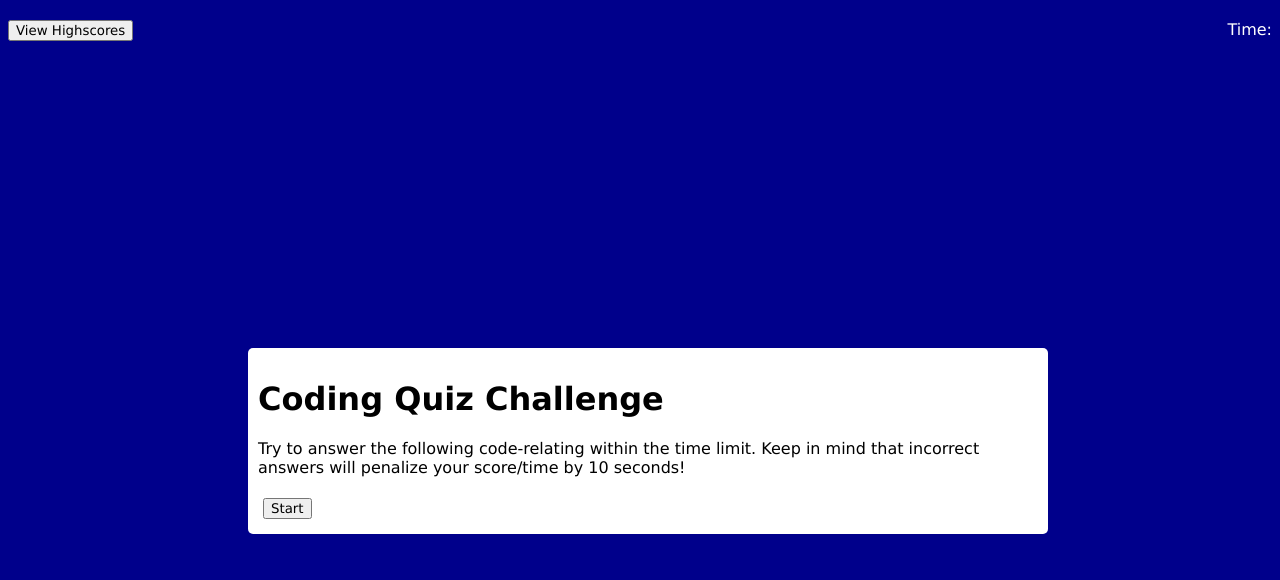
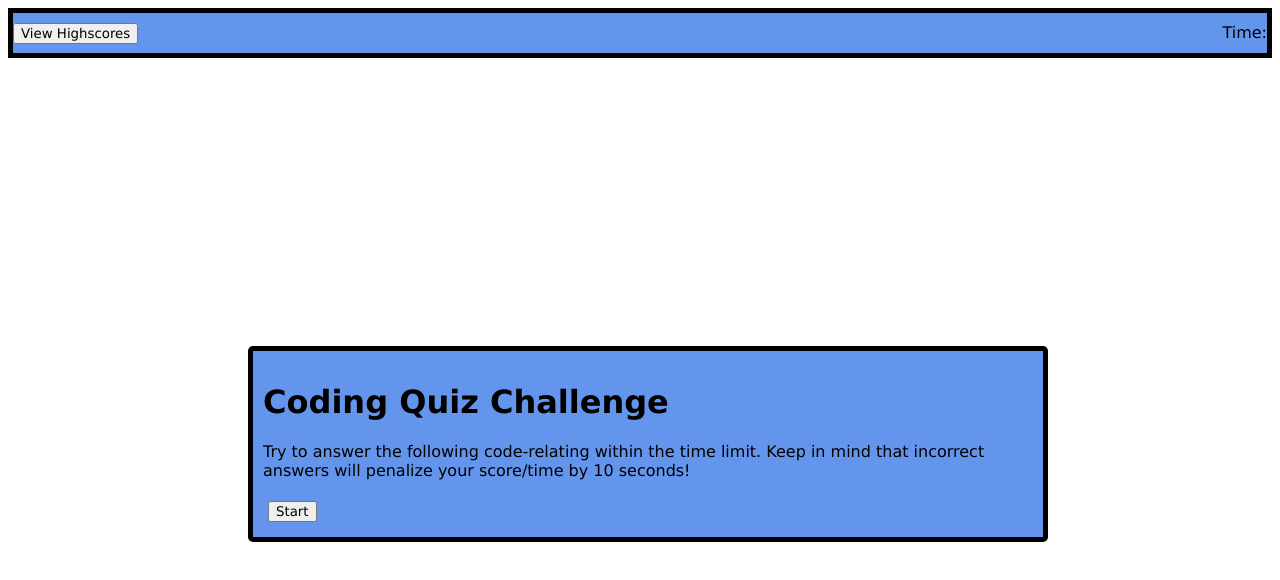
Before and after one commit to ashak90/04-code-quiz, a plain HTML site: page index.html in a window 1280 px wide. Drawn offline with Linux system fonts and the light colour scheme.

Commit message:
changed the styling of the page

```diff
--- a/css/style.css
+++ b/css/style.css
@@ -3,26 +3,33 @@
     font-family: 'Lucida Sans', 'Lucida Sans Regular', 'Lucida Grande', 'Lucida Sans Unicode', Geneva, Verdana, sans-serif;
 }
 
-body {
-    background-color: darkblue;
-}
+/* body {
+    background-color: grey;
+} */
 
 header {
-    margin-top: 20px;
+    margin: auto;
+    background-color: cornflowerblue;
+    border: 5px solid black;
+    height: 50px;
+    justify-content: center;
+
 }
 
 #timer {
     float: right;
-    color: white;
+    color: black;
+    padding-top: 10px;
 }
 
 #highscores {
     float: left;
+    padding-top: 10px;
 }
 
 main {
     padding: 0;
-    margin: 0;
+    margin-top: -100px;
     display: flex;
     width: 100vw;
     height: 100vh;
@@ -32,18 +39,20 @@ main {
 
 #start {
     width: 800px;
-    max-height: 80%;
+    max-height: 90%;
     padding: 10px;
-    background-color: white;
+    background-color: cornflowerblue;
     border-radius: 5px;
+    border: 5px solid black;
     box-shadow: 0 0 10;
+
 }
 
 #question-container {
     width: 800px;
     max-height: 80%;
     padding: 10px;
-    background-color: white;
+    background-color: purple;
     border-radius: 5px;
     box-shadow: 0 0 10;
 }
```
